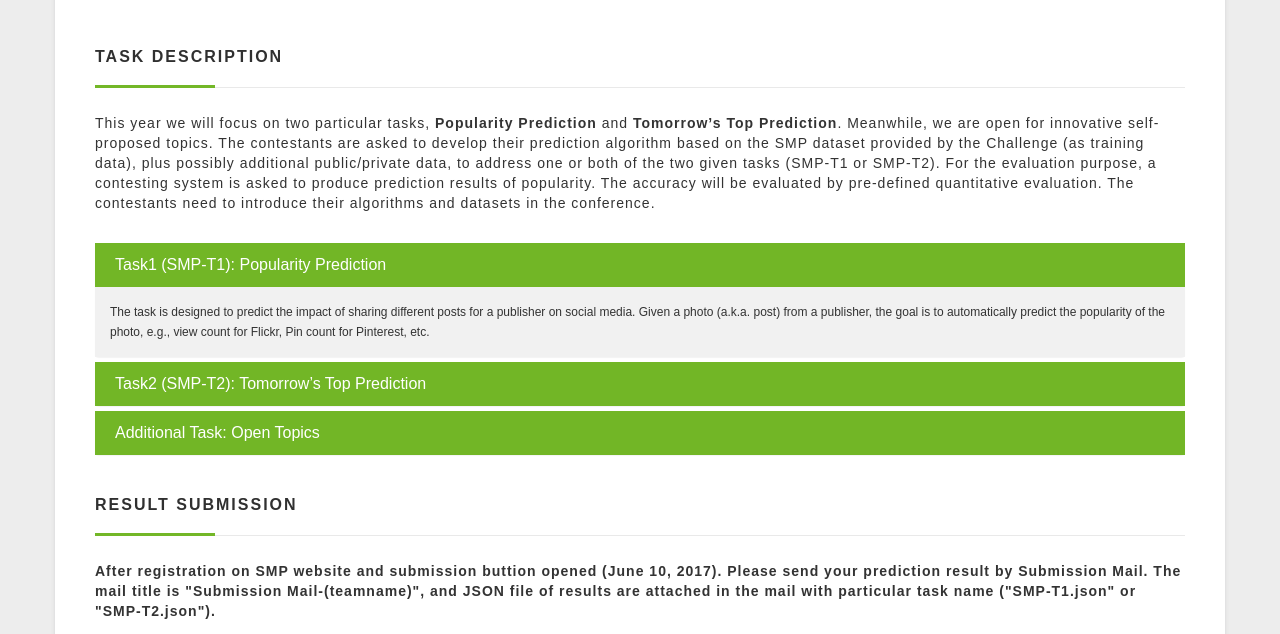
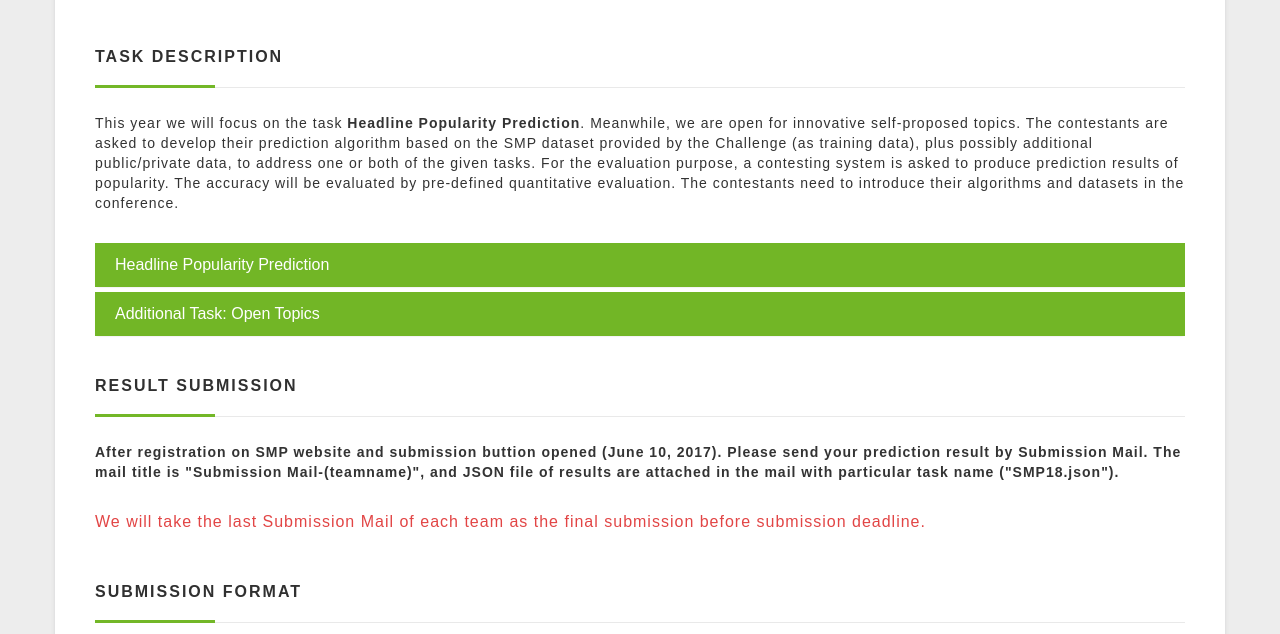
Before and after one commit to social-media-prediction/SMHP_PredictionChallenge, a website: page challenge.html in a window 1280 px wide. Shown: the part 166-800 px from the top of the page. Drawn offline with nearby package versions, Linux system fonts and the light colour scheme.

Commit message:
Update challenge.html

```diff
--- a/challenge.html
+++ b/challenge.html
@@ -61,33 +61,20 @@
       <div class="bold-line"></div>
       <article>
         <p>
-          This year we will focus on two particular tasks, <b>Popularity Prediction</b> and <b>Tomorrow’s Top Prediction</b>.
+          This year we will focus on the task <b>Headline Popularity Prediction</b>.
           Meanwhile, we are open for innovative self-proposed topics.
-          The contestants are asked to develop their prediction algorithm based on the SMP dataset provided by the Challenge (as training data), plus possibly additional public/private data, to address one or both of the two given tasks (SMP-T1 or SMP-T2). For the evaluation purpose, a contesting system is asked to produce prediction results of popularity. The accuracy will be evaluated by pre-defined quantitative evaluation. The contestants need to introduce their algorithms and datasets in the conference.
+          The contestants are asked to develop their prediction algorithm based on the SMP dataset provided by the Challenge (as training data), plus possibly additional public/private data, to address one or both of the given tasks. For the evaluation purpose, a contesting system is asked to produce prediction results of popularity. The accuracy will be evaluated by pre-defined quantitative evaluation. The contestants need to introduce their algorithms and datasets in the conference.
 
         </p>
       </article>
       <div class="task-box">
         <div class="panel-group" id="accordion" role="tablist" aria-multiselectable="true">
-          <div class="panel panel-default">
-            <div class="panel-heading" role="tab" id="headingOne">
-              <h4 class="panel-title">
-                <a role="button" data-toggle="collapse" data-parent="#accordion" href="#collapseOne" aria-expanded="true" aria-controls="collapseOne">
-                  Task1 (SMP-T1): Popularity Prediction
-                </a>
-              </h4>
-            </div>
-            <div id="collapseOne" class="panel-collapse collapse in" role="tabpanel" aria-labelledby="headingOne">
-              <div class="panel-body">
-                The task is designed to predict the impact of sharing different posts for a publisher on social media. Given a photo (a.k.a. post) from a publisher, the goal is to automatically predict the popularity of the photo, e.g., view count for Flickr, Pin count for Pinterest, etc.
-              </div>
-            </div>
-          </div>
+
           <div class="panel panel-default">
             <div class="panel-heading" role="tab" id="headingTwo">
               <h4 class="panel-title">
                 <a class="collapsed" role="button" data-toggle="collapse" data-parent="#accordion" href="#collapseTwo" aria-expanded="false" aria-controls="collapseTwo">
-                  Task2 (SMP-T2): Tomorrow’s Top Prediction
+                  Headline Popularity Prediction
                 </a>
               </h4>
             </div>
@@ -127,7 +114,7 @@
 
       <article>
         <p>
-        <b>After registration on SMP website and submission buttion opened (June 10, 2017). Please send your prediction result by Submission Mail. The mail title is "Submission Mail-(teamname)", and JSON file of results are attached in the mail with particular task name ("SMP-T1.json" or "SMP-T2.json").</b>
+        <b>After registration on SMP website and submission buttion opened (June 10, 2017). Please send your prediction result by Submission Mail. The mail title is "Submission Mail-(teamname)", and JSON file of results are attached in the mail with particular task name ("SMP18.json").</b>
         </p>
         <p class="notice-txt">We will take the last Submission Mail of each team as the final submission before submission deadline.</p>
       </article>
```
